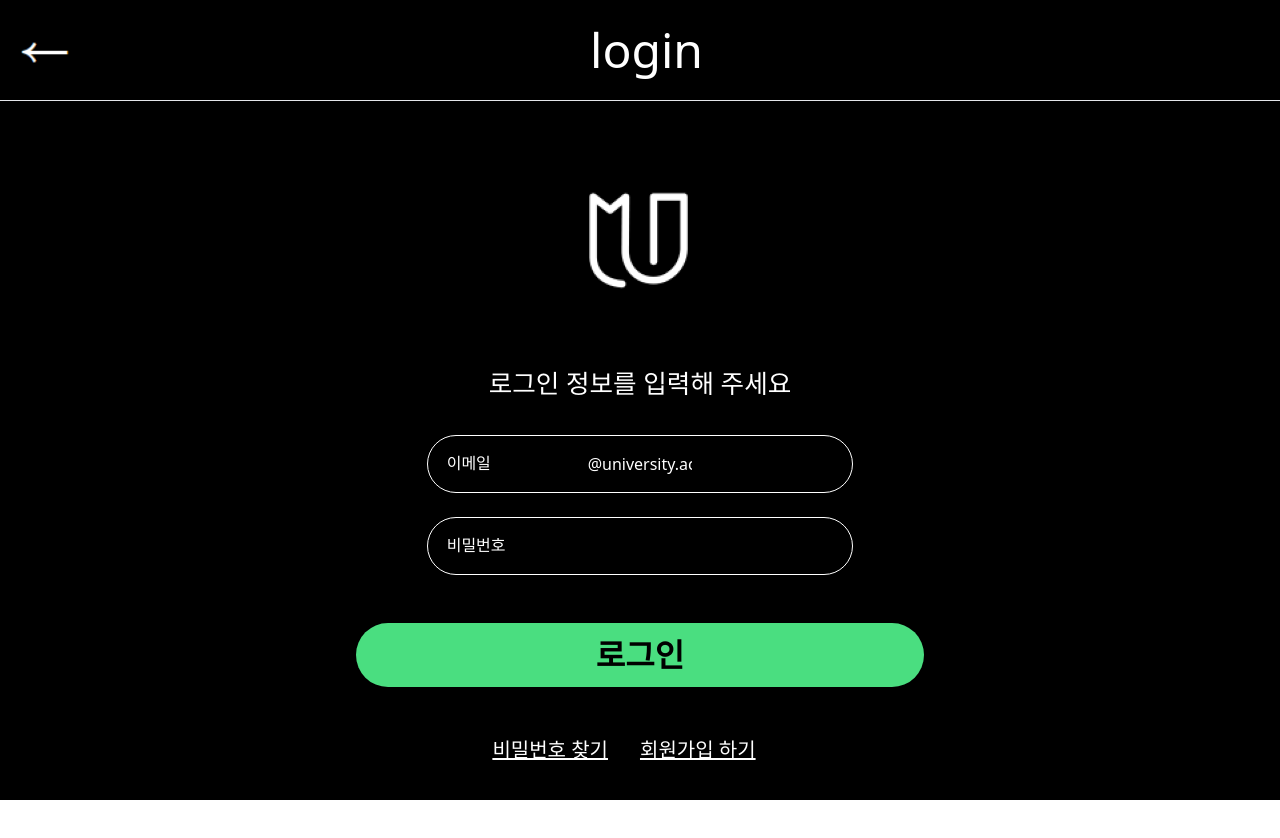
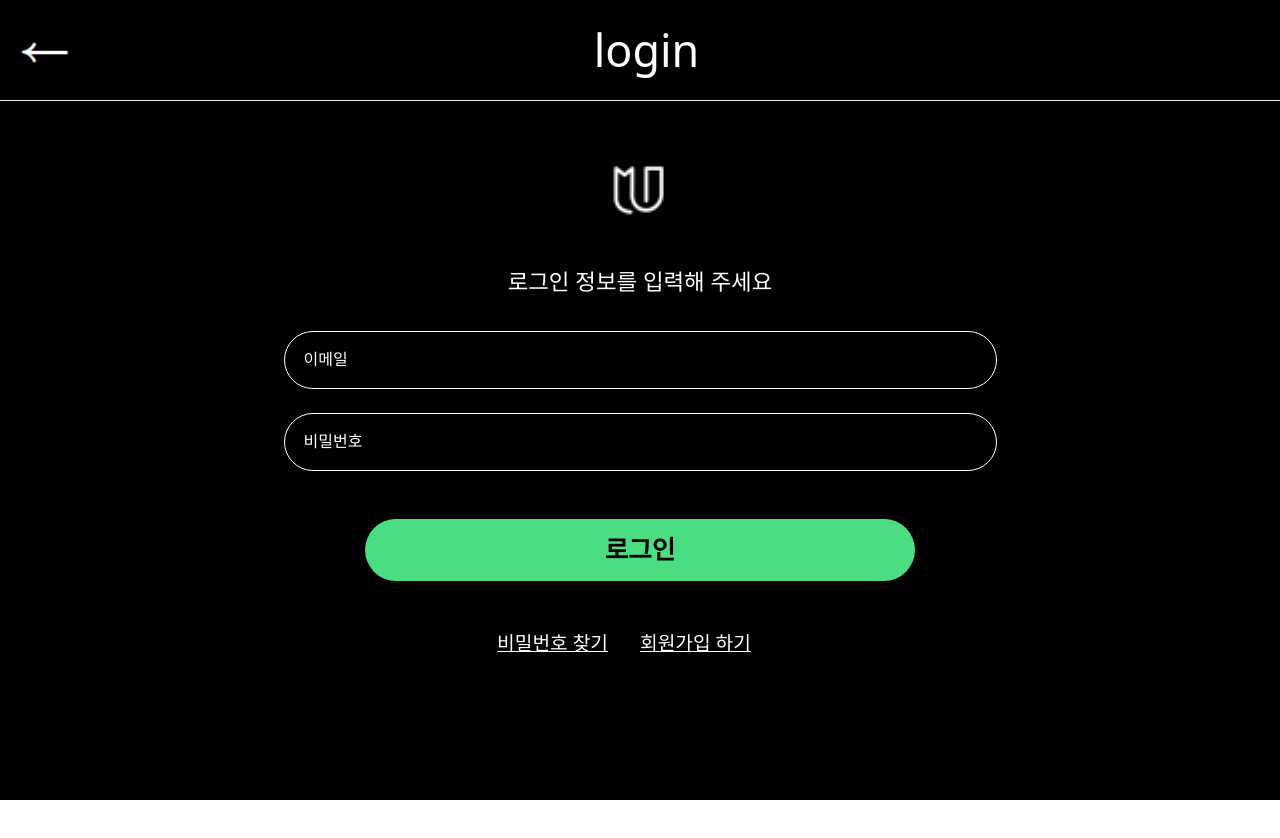
Before and after one commit to UMC-Umark/umark-FE, a React (Create React App) app: page /Login in a window 1280 px wide. Shown: the top 838 px of the page. After the commit the page ends 800 px from the top, so only its background shows below. Built offline with nearby package versions, Linux system fonts and the light colour scheme.

Commit message:
[FEAT]-resetpassword page

```diff
--- a/src/css/Login.css
+++ b/src/css/Login.css
@@ -1,16 +1,16 @@
 .custom-logintitle {
-    font-size:3rem;
+    font-size:2.8rem;
     margin-left:-5rem;
 }
 
 .custom-info1 {
     text-align: center;
-    font-size: 1.6rem;
+    font-size: 1.4rem;
 }
 
 .custom-loginbutton1 {
     display:inline-block;
-    font-size:2rem;
+    font-size:1.6rem;
     text-align: center;
 }
 
@@ -23,8 +23,12 @@
 }
 
 .custom-links {
-    font-size: 1.25rem;
+    font-size: 1.2rem;
     margin-right: 2rem;
+}
+
+.custom-form1 {
+    width:62%;
 }
 
 /* 모바일 화면에서의 스타일 */
@@ -55,11 +59,12 @@
     }
 
     .custom-logininput {
-        width: 90%;
+        text-align:left;
+        width: 95%;
         color:white;
         max-width: 100%; /* 최대 너비를 100%로 설정하여 가로폭에 꽉 차게 함 */
         height:3.5rem;
-        padding-left: 5rem;
+        padding-left: 6rem;
     }
     .custom-loginbutton1 {
         height:3.5rem;
@@ -73,7 +78,7 @@
         padding-left:3rem;
     }
     .custom-loginform {
-        width:85%;
+        width:90%;
     }
     .custom-loginlabel {
         font-size:1rem;
--- a/src/css/Password.css
+++ b/src/css/Password.css
@@ -1,5 +1,5 @@
 .custom-findtitle {
-    font-size: 3rem;
+    font-size: 2.7rem;
     margin-left:-5rem;
 }
 .custom-findinfo {
@@ -10,21 +10,22 @@
     font-size: 1rem;
 }
 .custom-nextbutton {
-    font-size: 2rem;
-    width:50%;
+    font-size: 1.6rem;
 }
 .custom-tologin {
-    font-size: 2rem;
-    width:50%;
-    white-space: nowrap;
-    padding: 8px 0;
+    font-size: 1.6rem;
 }
 .custom-findinput1::placeholder {
     text-align:right;
+    margin-left:-5rem;
+    padding-left:3rem;
+
 }
 .custom-findinput2::placeholder {
     text-align:center;
     opacity:0.6;
+    margin-left:-1rem;
+    padding-left:-1rem;
 }
 .custom-findform2 {
     width:100%;
--- a/src/pages/Findpassword.jsx
+++ b/src/pages/Findpassword.jsx
@@ -2,7 +2,7 @@ import React from "react";
 import { useState } from "react";
 import logo from "../img/logo.png";
 import { Link, useNavigate } from "react-router-dom";
-import Check from "../css/Check.css";
+import Check from "../components/Check.jsx";
 import arrow from "../img/arrow.png";
 import "../css/Password.css";
 
@@ -86,7 +86,7 @@ export default function Findpassword() {
         <div className="mb-5" />
       </div>
       <hr />
-      <div className="mb-12" />
+      <div className="mb-9" />
       <div className="custom-findform1 border border-1 border-white rounded-3xl w-2/3 m-auto">
         <div className="flex items-center justify-center">
           <div className="mb-40" />
@@ -106,7 +106,7 @@ export default function Findpassword() {
             placeholder="@university.ac.kr"
             value={email}
             onChange={handleEmailChange}
-            className="custom-findinput1 bg-black text-white w-1/2 px-40 py-4 rounded-full text-left focus:outline-none border border-1 border-white placeholder-white"
+            className="custom-findinput1 bg-black text-white px-60 py-4 rounded-full text-left focus:outline-none border border-1 border-white placeholder-white"
           />
           <div className="text-red-600">{emailError}</div>
           <br />
@@ -116,19 +116,19 @@ export default function Findpassword() {
           <input
             name="name"
             type="text"
-            className="custom-findinput1 bg-black text-white w-1/2 px-40 py-4 rounded-full focus:outline-none border border-1 border-white placeholder-gray-300"
+            className="custom-findinput1 bg-black text-white px-60 py-4 rounded-full focus:outline-none border border-1 border-white placeholder-gray-300"
           />
           <div className="text-red-600">{nameError}</div>
           <div className="mb-12" />
           <button
             type="button"
             disabled={!isValid}
-            className="custom-nextbutton bg-white text-black px-60 py-2 rounded-full font-bold"
+            className="custom-nextbutton bg-white text-black px-60 py-3 rounded-full font-bold"
             onClick={handleNextButtonClick}
           >
             다음
           </button>
-          <div className="mb-60" />
+          <div className="mb-12" />
           <div>{modalVisible && <Check closeModal={closeModal} />}</div>
         </div>
       </div>
--- a/src/pages/Login.jsx
+++ b/src/pages/Login.jsx
@@ -19,14 +19,14 @@ export default function Login() {
       </div>
       <hr />
       <div className="mb-10" />
-      <div className="custom-loginform border-white rounded-3xl w-2/3 m-auto">
+      <main className="flex-1 flex flex-col items-center justify-center border-white">
         <div className="flex items-center justify-center">
-          <div className="mb-40" />
+          <div className="mb-20" />
           <img src={logo} alt="umark" />
         </div>
         <br />
         <p className="custom-info1"> 로그인 정보를 입력해 주세요</p>
-        <div className="custom-form1 text-center inline-block rounded-lg border-white w-full">
+        <div className="custom-form1 text-center inline-block rounded-lg border-white">
           <div className="mb-8" />
           <div className="relative">
             <span className="custom-loginlabel absolute left-50 top-50 text-white mt-4 ml-5">
@@ -34,8 +34,7 @@ export default function Login() {
             </span>
             <input
               name="email"
-              placeholder="@university.ac.kr"
-              className="custom-logininput bg-black text-white w-1/2 px-40 py-4 rounded-full text-left focus:outline-none border border-1 border-white placeholder-white"
+              className="custom-logininput bg-black text-white px-60 py-4 rounded-full text-left focus:outline-none border border-1 border-white"
             />
             <br />
             <br />
@@ -45,14 +44,14 @@ export default function Login() {
             <input
               name="password"
               type="password"
-              className="custom-logininput bg-black text-white w-1/2 px-40 py-4 rounded-full focus:outline-none border border-1 border-white"
+              className="custom-logininput bg-black text-white px-60 py-4 rounded-full focus:outline-none border border-1 border-white"
             />
           </div>
           <div className="mb-12" />
           <Link to="/Umark">
             <button
               type="button"
-              className="custom-loginbutton1 bg-green-400 text-black px-60 py-2 rounded-full font-bold"
+              className="custom-loginbutton1 bg-green-400 text-black px-60 py-3 rounded-full font-bold"
             >
               로그인
             </button>
@@ -69,10 +68,9 @@ export default function Login() {
                 회원가입 하기
               </p>
             </Link>
-            <div className="mb-20" />
           </div>
         </div>
-      </div>
+      </main>
     </div>
   );
 }
--- a/src/pages/ResetPassword.jsx
+++ b/src/pages/ResetPassword.jsx
@@ -19,7 +19,7 @@ export default function ResetPassword() {
         <div className="mb-5" />
       </div>
       <hr />
-      <div className="mb-12" />
+      <div className="mb-9" />
       <div className="custom-findform1 border border-1 border-white rounded-3xl w-2/3 m-auto">
         <div className="flex items-center justify-center ">
           <div className="mb-40" />
@@ -36,7 +36,7 @@ export default function ResetPassword() {
           <input
             name="email"
             placeholder="8자리 이상, 특수문자 포함"
-            className="custom-findinput2 bg-black text-white w-1/2 px-40 py-4 rounded-full text-left focus:outline-none border border-1 border-white placeholder-gray-300"
+            className="custom-findinput2 bg-black text-white px-60 py-4 rounded-full text-left focus:outline-none border border-1 border-white placeholder-gray-300"
           />
           <div className="mb-6" />
           <span className="custom-findlabel2 absolute ml-4 left-50 top-70 text-white mt-3 text-2xl">
@@ -45,18 +45,18 @@ export default function ResetPassword() {
           <input
             name="name"
             type="text"
-            className="custom-findinput1 bg-black text-white w-1/2 px-40 py-4 rounded-full focus:outline-none border border-1 border-white placeholder-gray-300"
+            className="custom-findinput1 bg-black text-white px-60 py-4 rounded-full focus:outline-none border border-1 border-white placeholder-gray-300"
           />
           <div className="mb-12" />
           <Link to="/Login">
             <button
               type="button"
-              className="custom-tologin bg-green-400 text-black px-60 py-2 rounded-full font-bold"
+              className="custom-tologin bg-green-400 text-black px-60 py-3 rounded-full font-bold"
             >
               로그인 하러가기
             </button>
           </Link>
-          <div className="mb-60" />
+          <div className="mb-11" />
         </div>
       </div>
     </div>
```
Also changed, not shown: src/img/logo.png.
